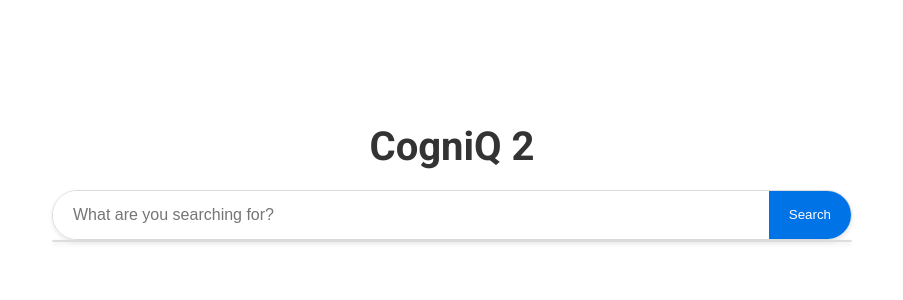
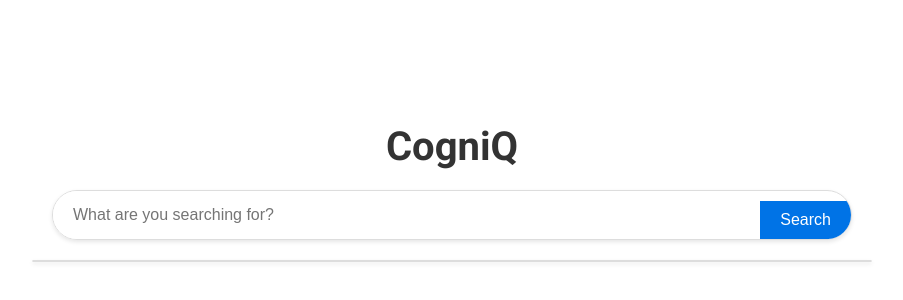
Before and after one commit to Ahilan-1/Cogniq-V2, a plain HTML site: page templates/index.html in a window 1280 px wide. Shown: the part 232-532 px from the top of the page, without its empty margins (188-1091 px from the left). Drawn offline with Linux system fonts and the light colour scheme.

Commit message:
Update index.html

```diff
--- a/templates/index.html
+++ b/templates/index.html
@@ -23,6 +23,7 @@
             max-width: 800px;
             text-align: center;
             position: relative;
+            padding: 20px;
         }
 
         .search-container h1 {
@@ -32,7 +33,8 @@
 
         .search-form {
             display: flex;
-            align-items: top;
+            flex-direction: column;
+            align-items: center;
             border: 1px solid #ddd;
             border-radius: 50px;
             box-shadow: 0 2px 4px rgba(0, 0, 0, 0.1);
@@ -40,7 +42,7 @@
         }
 
         .search-form input[type="text"] {
-            flex-grow: 1;
+            width: 100%;
             padding: 15px 20px;
             border: none;
             outline: none;
@@ -48,12 +50,15 @@
         }
 
         .search-form button {
-            padding: 15px 20px;
+            padding: 10px 20px;
             background-color: #0073e6;
             color: white;
             border: none;
             cursor: pointer;
+            font-size: 16px;
+            border-radius: 25px;
             transition: background-color 0.3s;
+            margin-top: 10px;
         }
 
         .search-form button:hover {
@@ -83,11 +88,27 @@
         .autocomplete-suggestion:hover {
             background-color: #f1f1f1;
         }
+
+        @media (min-width: 768px) {
+            .search-form {
+                flex-direction: row;
+            }
+
+            .search-form input[type="text"] {
+                width: auto;
+                flex-grow: 1;
+            }
+
+            .search-form button {
+                margin-left: 10px;
+                border-radius: 0;
+            }
+        }
     </style>
 </head>
 <body>
     <div class="search-container">
-        <h1>CogniQ 2</h1>
+        <h1>CogniQ</h1>
         <form method="POST" action="/search" class="search-form">
             <input type="text" name="query" id="search-input" placeholder="What are you searching for?" required>
             <button type="submit">Search</button>
```
